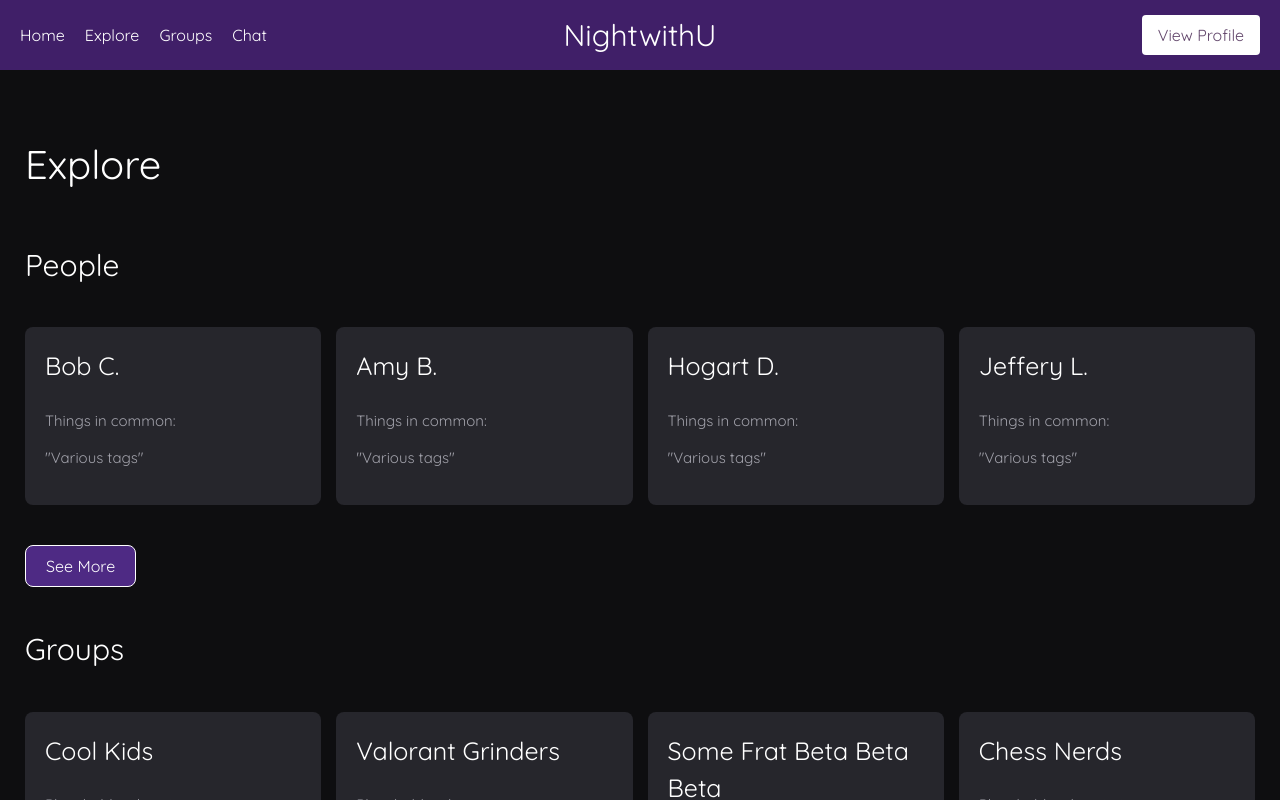
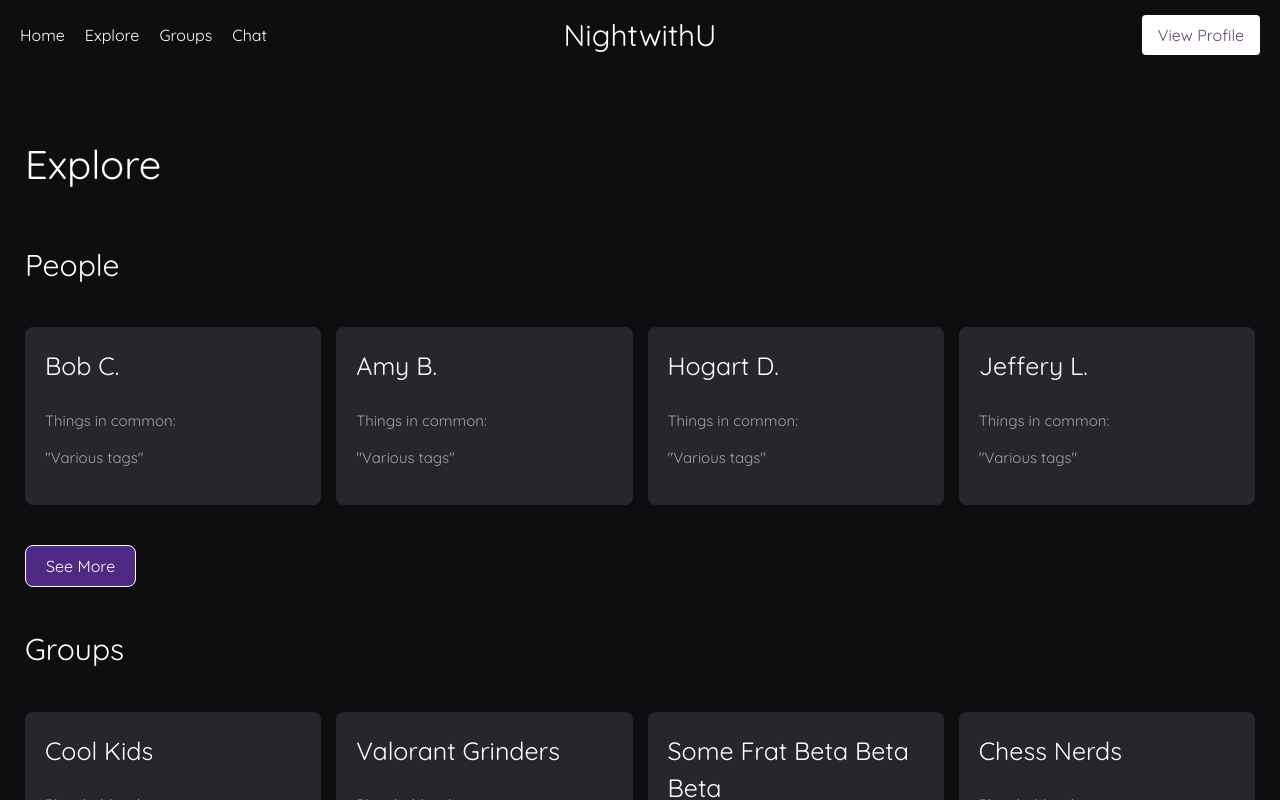
Before and after one commit to TrashyTuber/NightwithU, a React (Vite) app: page / in a window 1280 px wide. Shown: the top 800 px of the page. Built offline with nearby package versions, Linux system fonts and the light colour scheme.

Commit message:
Added a scroll detection to create a transition on NavBar utilizing useEffect

```diff
--- a/src/Footer.css
+++ b/src/Footer.css
@@ -4,6 +4,7 @@ footer {
   color: white;
   padding: 40px 0;
   margin-top: auto; /* Pushes footer to bottom if page is short */
+  box-shadow: 0 10px 10px black
 }
 
 .footer-container {
--- a/src/NavBar.css
+++ b/src/NavBar.css
@@ -4,8 +4,15 @@ nav {
   top: 0;
   left: 0;
   width: 100%;
+  background-color: transparent;
+  z-index: 1000;
+  transition: 0.4s ease-in-out;
+}
+
+nav.scrolled-nav {
   background-color: #401F68;
-  z-index: 1000;
+  box-shadow: 0 10px 10px black;
+}
 
 .nav-container {
   height: 70px;
@@ -63,4 +70,3 @@ nav {
   background-color: #E4E0EE;
   color: #401F68;
 }
-}
--- a/src/NavBar.jsx
+++ b/src/NavBar.jsx
@@ -1,8 +1,27 @@
+import { useState, useEffect } from 'react';
 import './NavBar.css'
 
 function NavBar() {
+  const [scrolled, setScrolled] = useState(false);
+
+  useEffect(() => {
+    const handleScroll = () => {
+      if (window.scrollY > 50) {
+        setScrolled(true);
+      } else {
+        setScrolled(false);
+      }
+    };
+
+    window.addEventListener('scroll', handleScroll);
+
+    return () => {
+      window.removeEventListener('scroll', handleScroll);
+    };
+  }, []);
+
   return (
-    <nav>
+    <nav className={scrolled ? 'scrolled-nav' : ''}>
       <div className="nav-container">
 
         <div className="nav-left">
```
Lines whose indentation alone changed are shown as unchanged.
